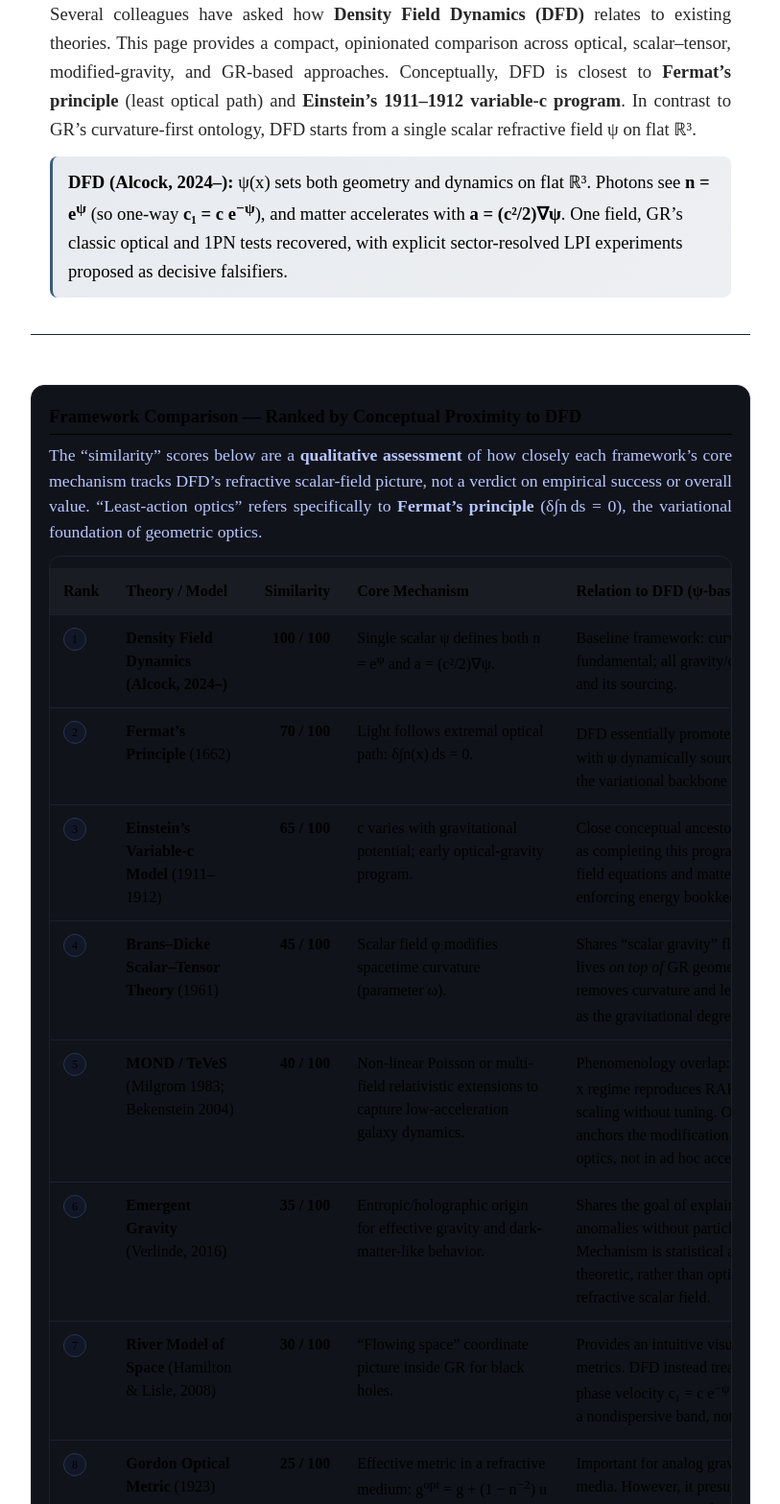
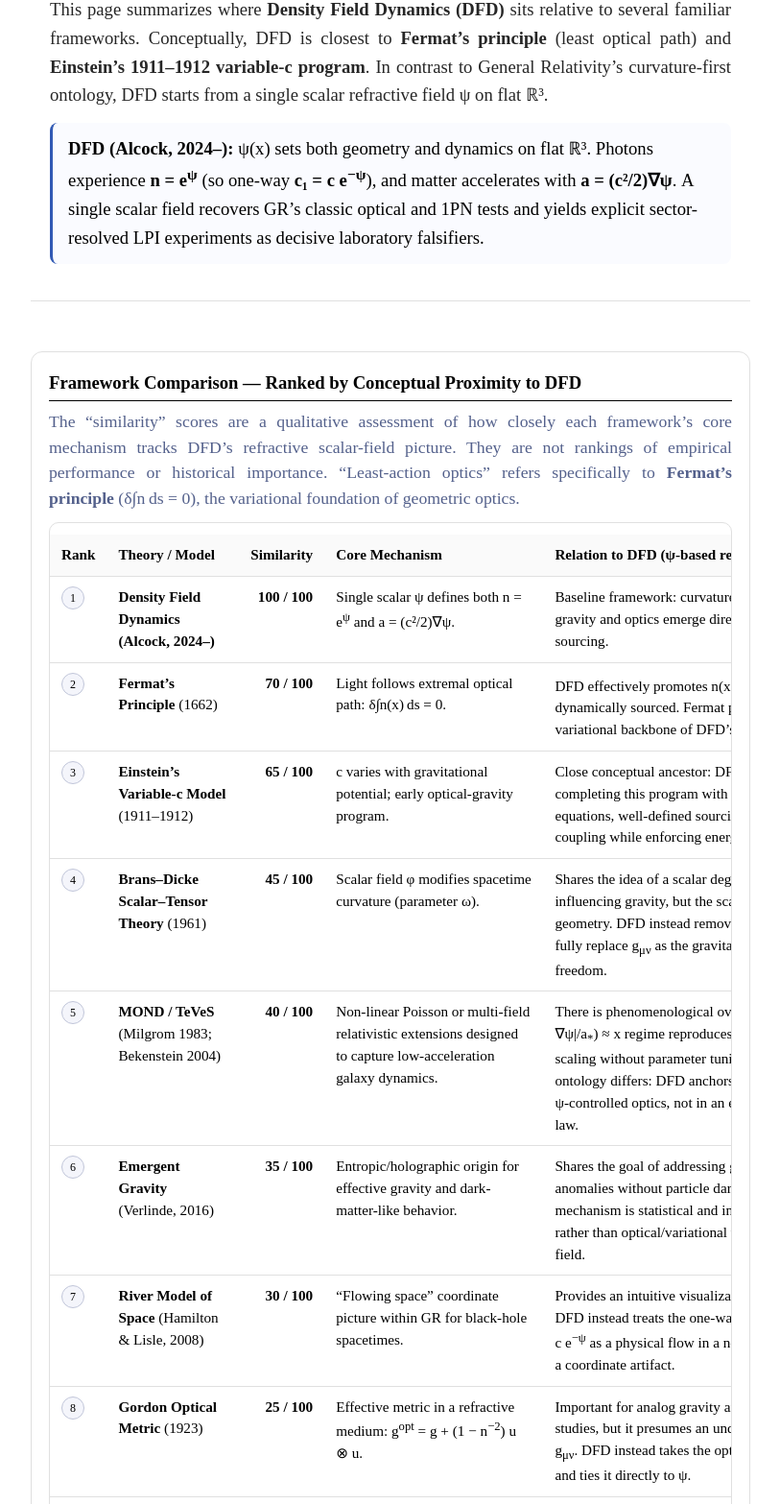
Before and after one commit to galcock/densityfielddynamics, a plain HTML site: page dfd_comparison.html in a window 1280 px wide. Shown: the part 188-1755 px from the top of the page at 96% size, without its empty margins (233-1046 px from the left). Drawn offline with Linux system fonts and the light colour scheme.

Commit message:
Update dfd_comparison.html

```diff
--- a/dfd_comparison.html
+++ b/dfd_comparison.html
@@ -3,37 +3,90 @@
 <head>
   <meta charset="utf-8" />
   <meta name="viewport" content="width=device-width, initial-scale=1" />
-  <title>DFD — Comparative Frameworks (Optical / Scalar / GR Landscape)</title>
+  <title>Density Field Dynamics — Comparative Frameworks</title>
   <meta name="description" content="How Density Field Dynamics (DFD) relates to Fermat’s principle, Einstein’s 1911–1912 variable-c model, Gordon’s optical metric, Brans–Dicke, MOND/TeVeS, Verlinde’s emergent gravity, river-model pictures, tired-light ideas, and General Relativity (GR).">
-  <link rel="icon" type="image/png" href="favicon.png?v=2">
-  <link rel="apple-touch-icon" href="apple-touch-icon.png?v=2">
-  <meta name="theme-color" content="#0d1528">
   <link rel="stylesheet" href="style.css" />
-  <meta name="color-scheme" content="dark light">
+  <link rel="icon" href="/favicon.ico" sizes="any">
+  <meta name="theme-color" content="#ffffff">
+  <meta name="author" content="Gary Alcock">
   <meta name="robots" content="all">
 
   <style>
-    .container{max-width:1100px;margin:0 auto;padding:0 20px}
-    header.site{padding:40px 0 24px;border-bottom:1px solid var(--line,#1b2130)}
-    .hero{max-width:85ch;margin:0 0 12px;line-height:1.6}
-    .muted{opacity:.85}
-    .btn{display:inline-block;padding:10px 14px;border-radius:10px;border:1px solid var(--line,#1b2130);text-decoration:none;color:inherit;background:rgba(255,255,255,.03)}
-    .btn:hover{background:rgba(255,255,255,.06)}
-    .panel{background:var(--panel,#10131a);border:1px solid var(--line,#1b2130);border-radius:14px;padding:18px}
-    .panel h2{margin:0 0 8px}
-    .key-claim{background:linear-gradient(135deg,rgba(61,90,128,.12),rgba(29,53,87,.08));border-left:3px solid #3d5a80;padding:12px 16px;border-radius:8px;margin:14px 0}
-    /* Table */
-    .cmp-wrap{overflow:auto;border:1px solid var(--line,#1b2130);border-radius:12px}
-    table.cmp{width:100%;border-collapse:separate;border-spacing:0;min-width:860px}
-    .cmp th,.cmp td{padding:12px 14px;border-bottom:1px solid var(--line,#1b2130);vertical-align:top}
-    .cmp th{background:rgba(255,255,255,.04);text-align:left}
-    .cmp tr:last-child td{border-bottom:0}
-    .cmp td:nth-child(1){white-space:nowrap}
-    .tag{display:inline-block;padding:2px 8px;border-radius:999px;border:1px solid #2a3550;background:#111727;font-size:12px}
-    .small{font-size:.9em}
-    .note{font-size:.95em;color:#b7c6ff}
-    .actions{display:flex;gap:10px;flex-wrap:wrap;margin-top:12px}
-    code.block{display:block;white-space:pre-wrap;overflow:auto;border:1px solid var(--line,#1b2130);border-radius:10px;padding:12px;background:rgba(255,255,255,.03);font-family:ui-monospace, SFMono-Regular, Menlo, Consolas, monospace;font-size:.95em}
+    .container { max-width: 1100px; margin: 0 auto; padding: 0 20px; }
+    header.site { padding: 40px 0 24px; border-bottom: 1px solid var(--line, #e0e0e0); }
+    .hero { max-width: 85ch; margin: 0 0 12px; line-height: 1.6; }
+    .muted { opacity: .85; }
+    .btn {
+      display: inline-block;
+      padding: 10px 14px;
+      border-radius: 8px;
+      border: 1px solid var(--line, #dddddd);
+      text-decoration: none;
+      color: inherit;
+      background: #f7f7f7;
+      font-size: 0.95rem;
+    }
+    .btn:hover { background: #f0f0f0; }
+    .panel {
+      background: #ffffff;
+      border: 1px solid var(--line, #e0e0e0);
+      border-radius: 12px;
+      padding: 18px 18px 20px;
+    }
+    .panel h2 { margin: 0 0 8px; }
+    .key-claim {
+      background: #fafbff;
+      border-left: 3px solid #325ab4;
+      padding: 12px 16px;
+      border-radius: 8px;
+      margin: 14px 0;
+    }
+    .cmp-wrap {
+      overflow: auto;
+      border: 1px solid var(--line, #e0e0e0);
+      border-radius: 10px;
+      margin-top: 10px;
+    }
+    table.cmp {
+      width: 100%;
+      border-collapse: separate;
+      border-spacing: 0;
+      min-width: 860px;
+      font-size: 0.95rem;
+    }
+    .cmp th,
+    .cmp td {
+      padding: 10px 12px;
+      border-bottom: 1px solid var(--line, #e0e0e0);
+      vertical-align: top;
+    }
+    .cmp th {
+      background: #fafafa;
+      text-align: left;
+      font-weight: 600;
+    }
+    .cmp tr:last-child td { border-bottom: 0; }
+    .cmp td:nth-child(1) { white-space: nowrap; }
+    .tag {
+      display: inline-block;
+      padding: 2px 8px;
+      border-radius: 999px;
+      border: 1px solid #c0c5d8;
+      background: #f4f5fb;
+      font-size: 0.75rem;
+    }
+    .small { font-size: .9em; }
+    .note { font-size: .95em; color: #54618c; }
+    .actions {
+      display: flex;
+      gap: 10px;
+      flex-wrap: wrap;
+      margin-top: 12px;
+    }
+    @media (max-width: 768px) {
+      table.cmp { min-width: 0; font-size: 0.9rem; }
+      .cmp-wrap { border-radius: 8px; }
+    }
   </style>
 </head>
 
@@ -41,19 +94,18 @@
   <header class="site" role="banner">
     <div class="container">
       <a class="btn" href="./">← Back to DFD Home</a>
-      <h1 style="margin:12px 0 10px">DFD — Comparative Frameworks</h1>
+      <h1 style="margin:12px 0 10px">Density Field Dynamics — Comparative Frameworks</h1>
       <div class="hero">
         <p class="muted">
-          Several colleagues have asked how <strong>Density Field Dynamics (DFD)</strong> relates to existing theories. This page provides a compact,
-          opinionated comparison across optical, scalar–tensor, modified-gravity, and GR-based approaches.
+          This page summarizes where <strong>Density Field Dynamics (DFD)</strong> sits relative to several familiar frameworks.
           Conceptually, DFD is closest to <strong>Fermat’s principle</strong> (least optical path) and <strong>Einstein’s 1911–1912 variable-c program</strong>.
-          In contrast to GR’s curvature-first ontology, DFD starts from a single scalar refractive field ψ on flat ℝ³.
+          In contrast to General Relativity’s curvature-first ontology, DFD starts from a single scalar refractive field ψ on flat ℝ³.
         </p>
         <div class="key-claim">
-          <strong>DFD (Alcock, 2024–):</strong> ψ(x) sets both geometry and dynamics on flat ℝ³. Photons see
+          <strong>DFD (Alcock, 2024–):</strong> ψ(x) sets both geometry and dynamics on flat ℝ³. Photons experience
           <strong>n = e<sup>ψ</sup></strong> (so one-way <strong>c₁ = c e<sup>−ψ</sup></strong>), and matter accelerates with
-          <strong>a = (c²/2)∇ψ</strong>. One field, GR’s classic optical and 1PN tests recovered, with explicit
-          sector-resolved LPI experiments proposed as decisive falsifiers.
+          <strong>a = (c²/2)∇ψ</strong>. A single scalar field recovers GR’s classic optical and 1PN tests and yields
+          explicit sector-resolved LPI experiments as decisive laboratory falsifiers.
         </div>
       </div>
     </div>
@@ -63,9 +115,10 @@
     <section class="panel" aria-labelledby="cmp-title">
       <h2 id="cmp-title">Framework Comparison — Ranked by Conceptual Proximity to DFD</h2>
       <p class="note">
-        The “similarity” scores below are a <strong>qualitative assessment</strong> of how closely each framework’s core mechanism
-        tracks DFD’s refractive scalar-field picture, not a verdict on empirical success or overall value.
-        “Least-action optics” refers specifically to <strong>Fermat’s principle</strong> (δ∫n ds = 0), the variational foundation of geometric optics.
+        The “similarity” scores are a qualitative assessment of how closely each framework’s core mechanism tracks DFD’s
+        refractive scalar-field picture. They are not rankings of empirical performance or historical importance.
+        “Least-action optics” refers specifically to <strong>Fermat’s principle</strong> (δ∫n ds = 0), the variational
+        foundation of geometric optics.
       </p>
 
       <div class="cmp-wrap" role="region" aria-label="Comparative frameworks table">
@@ -85,88 +138,87 @@
               <td><strong>Density Field Dynamics (Alcock, 2024–)</strong></td>
               <td style="text-align:right"><strong>100 / 100</strong></td>
               <td>Single scalar ψ defines both n = e<sup>ψ</sup> and a = (c²/2)∇ψ.</td>
-              <td>Baseline framework: curvature is not fundamental; all gravity/optics emerge from ψ and its sourcing.</td>
+              <td>Baseline framework: curvature is not fundamental; gravity and optics emerge directly from ψ and its sourcing.</td>
             </tr>
             <tr>
               <td><span class="tag">2</span></td>
               <td><strong>Fermat’s Principle</strong> (1662)</td>
               <td style="text-align:right"><strong>70 / 100</strong></td>
               <td>Light follows extremal optical path: δ∫n(x) ds = 0.</td>
-              <td>DFD essentially promotes n(x) to n = e<sup>ψ(x)</sup> with ψ dynamically sourced. Fermat provides the variational backbone of the optical sector.</td>
+              <td>DFD effectively promotes n(x) to n = e<sup>ψ(x)</sup> with ψ dynamically sourced. Fermat provides the variational backbone of DFD’s optical sector.</td>
             </tr>
             <tr>
               <td><span class="tag">3</span></td>
               <td><strong>Einstein’s Variable-c Model</strong> (1911–1912)</td>
               <td style="text-align:right"><strong>65 / 100</strong></td>
               <td>c varies with gravitational potential; early optical-gravity program.</td>
-              <td>Close conceptual ancestor: DFD can be seen as completing this program with explicit ψ-field equations and matter coupling, while enforcing energy bookkeeping.</td>
+              <td>Close conceptual ancestor: DFD can be seen as completing this program with explicit ψ-field equations, well-defined sourcing, and matter coupling while enforcing energy conservation.</td>
             </tr>
             <tr>
               <td><span class="tag">4</span></td>
               <td><strong>Brans–Dicke Scalar–Tensor Theory</strong> (1961)</td>
               <td style="text-align:right"><strong>45 / 100</strong></td>
               <td>Scalar field φ modifies spacetime curvature (parameter ω).</td>
-              <td>Shares “scalar gravity” flavor, but the scalar lives <em>on top of</em> GR geometry. DFD instead removes curvature and lets ψ fully replace g<sub>μν</sub> as the gravitational degree of freedom.</td>
+              <td>Shares the idea of a scalar degree of freedom influencing gravity, but the scalar lives on top of GR geometry. DFD instead removes curvature and lets ψ fully replace g<sub>μν</sub> as the gravitational degree of freedom.</td>
             </tr>
             <tr>
               <td><span class="tag">5</span></td>
               <td><strong>MOND / TeVeS</strong> (Milgrom 1983; Bekenstein 2004)</td>
               <td style="text-align:right"><strong>40 / 100</strong></td>
-              <td>Non-linear Poisson or multi-field relativistic extensions to capture low-acceleration galaxy dynamics.</td>
-              <td>Phenomenology overlap: DFD’s μ(|∇ψ|/a<sub>*</sub>) ≈ x regime reproduces RAR/Tully–Fisher scaling without tuning. Ontology differs: DFD anchors the modification in ψ-controlled optics, not in ad hoc accelerations.</td>
+              <td>Non-linear Poisson or multi-field relativistic extensions designed to capture low-acceleration galaxy dynamics.</td>
+              <td>There is phenomenological overlap: DFD’s μ(|∇ψ|/a<sub>*</sub>) ≈ x regime reproduces RAR/Tully–Fisher scaling without parameter tuning. The underlying ontology differs: DFD anchors the modification in ψ-controlled optics, not in an empirical acceleration law.</td>
             </tr>
             <tr>
               <td><span class="tag">6</span></td>
               <td><strong>Emergent Gravity</strong> (Verlinde, 2016)</td>
               <td style="text-align:right"><strong>35 / 100</strong></td>
               <td>Entropic/holographic origin for effective gravity and dark-matter-like behavior.</td>
-              <td>Shares the goal of explaining galaxy-scale anomalies without particle dark matter. Mechanism is statistical and information-theoretic, rather than optical/variational via a refractive scalar field.</td>
+              <td>Shares the goal of addressing galaxy-scale anomalies without particle dark matter. The mechanism is statistical and information-theoretic rather than optical/variational via a refractive scalar field.</td>
             </tr>
             <tr>
               <td><span class="tag">7</span></td>
               <td><strong>River Model of Space</strong> (Hamilton &amp; Lisle, 2008)</td>
               <td style="text-align:right"><strong>30 / 100</strong></td>
-              <td>“Flowing space” coordinate picture inside GR for black holes.</td>
-              <td>Provides an intuitive visualization of GR metrics. DFD instead treats the one-way phase velocity c₁ = c e<sup>−ψ</sup> as a physical flow in a nondispersive band, not a coordinate choice.</td>
+              <td>“Flowing space” coordinate picture within GR for black-hole spacetimes.</td>
+              <td>Provides an intuitive visualization of GR metrics. DFD instead treats the one-way phase velocity c₁ = c e<sup>−ψ</sup> as a physical flow in a nondispersive band, not a coordinate artifact.</td>
             </tr>
             <tr>
               <td><span class="tag">8</span></td>
               <td><strong>Gordon Optical Metric</strong> (1923)</td>
               <td style="text-align:right"><strong>25 / 100</strong></td>
               <td>Effective metric in a refractive medium: g<sup>opt</sup> = g + (1 − n<sup>−2</sup>) u ⊗ u.</td>
-              <td>Important for analog gravity and light-in-media. However, it presumes an underlying GR metric g<sub>μν</sub>. DFD, by contrast, takes the optical metric as fundamental and ties it directly to ψ.</td>
+              <td>Important for analog gravity and light-in-media studies, but it presumes an underlying GR metric g<sub>μν</sub>. DFD instead takes the optical metric as primary and ties it directly to ψ.</td>
             </tr>
             <tr>
               <td><span class="tag">9</span></td>
               <td><strong>Eddington’s Optical Analogy</strong> (1919)</td>
               <td style="text-align:right"><strong>20 / 100</strong></td>
               <td>Refractive-picture explanation of light bending in GR.</td>
-              <td>Valuable historical analogy but not a standalone field theory. DFD formalizes what was previously a heuristic picture into an explicit ψ-field with sourcing and tests.</td>
+              <td>Valuable historical analogy but not a stand-alone field theory. DFD formalizes what was previously a heuristic picture into an explicit ψ-field with sourcing, conservation laws, and falsifiable predictions.</td>
             </tr>
             <tr>
               <td><span class="tag">10</span></td>
               <td><strong>Tired-Light Hypotheses</strong> (Zwicky, 1929, and variants)</td>
               <td style="text-align:right"><strong>15 / 100</strong></td>
-              <td>Redshift as photon energy loss over distance (non-expanding universe).</td>
-              <td>Shares the idea that optics can bias cosmological inference, but lacks a consistent field equation, local tests, or a connection to gravity. DFD instead uses ψ-driven n(x) to bias optical path lengths in a controlled way.</td>
+              <td>Redshift attributed to photon energy loss over distance in a non-expanding universe.</td>
+              <td>Shares the general idea that optics can bias cosmological inference but lacks a consistent field equation, local tests, and a clear connection to gravity. DFD instead uses ψ-driven n(x) to bias optical path lengths in a controlled and testable way.</td>
             </tr>
             <tr>
               <td><span class="tag">11</span></td>
               <td><strong>General Relativity</strong> (Einstein, 1915)</td>
               <td style="text-align:right"><strong>10 / 100</strong></td>
               <td>Gravitation encoded in spacetime curvature g<sub>μν</sub>; light follows null geodesics of g<sub>μν</sub>.</td>
-              <td>GR is empirically superb in tested regimes but conceptually orthogonal for this specific comparison: it begins with curvature as fundamental, whereas DFD replaces curvature with ψ and recovers GR’s classic tests via refractive optics on flat ℝ³.</td>
+              <td>GR is the reference theory for most precision tests to date but lies at the opposite end of this specific “refractive-scalar” axis: it begins with curvature as fundamental, whereas DFD replaces curvature with ψ and recovers GR’s classic tests via refractive optics on flat ℝ³.</td>
             </tr>
           </tbody>
         </table>
       </div>
 
       <p class="small muted" style="margin-top:10px">
-        In short: <strong>DFD (100)</strong> takes the refractive field ψ as fundamental. <strong>Fermat and Einstein 1911–12 (≈65–70)</strong> are
-        the closest conceptual precursors. <strong>Scalar, MOND/TeVeS, and emergent-gravity approaches (≈35–45)</strong> share portions of the
-        phenomenology with different underlying mechanics. <strong>Gordon and Eddington (≈20–25)</strong> are optical analogs inside GR.
-        <strong>GR itself (10)</strong> remains the reference theory for data, but it occupies the opposite end of this very specific “refractive-scalar”
-        axis of comparison.
+        In summary: <strong>DFD (100)</strong> takes the refractive field ψ as fundamental. <strong>Fermat and Einstein 1911–12 (≈65–70)</strong>
+        are the closest conceptual precursors. <strong>Scalar, MOND/TeVeS, and emergent-gravity approaches (≈35–45)</strong> share portions of
+        the phenomenology with different underlying mechanisms. <strong>Gordon and Eddington (≈20–25)</strong> are optical analogs formulated
+        inside GR. <strong>GR itself (10)</strong> remains the benchmark for data but sits at the curvature-first end of the comparison.
       </p>
 
       <div class="actions">
@@ -175,7 +227,7 @@
     </section>
   </main>
 
-  <footer role="contentinfo" style="border-top:1px solid var(--line,#1b2130); padding:28px 0">
+  <footer role="contentinfo" style="border-top:1px solid var(--line, #e0e0e0); padding:28px 0">
     <div class="container">
       <p class="muted">
         © <span id="y"></span> Gary Alcock · Density Field Dynamics (DFD) — Research archive ·
@@ -183,7 +235,7 @@
         Licensed under <a href="https://creativecommons.org/licenses/by/4.0/" rel="noopener">CC BY 4.0</a>
       </p>
       <p class="muted small">
-        Disclaimer: All hosted documents are <strong>preprints</strong> unless otherwise specified. Published journal versions may differ.
+        All hosted documents are <strong>preprints</strong> unless otherwise specified. Published journal versions may differ.
       </p>
     </div>
   </footer>
```
